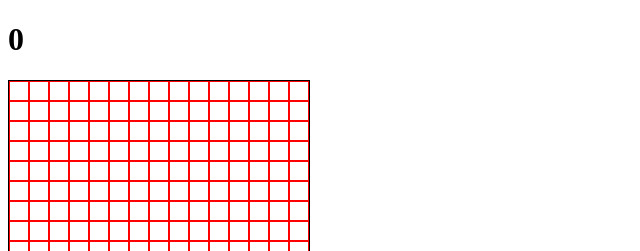
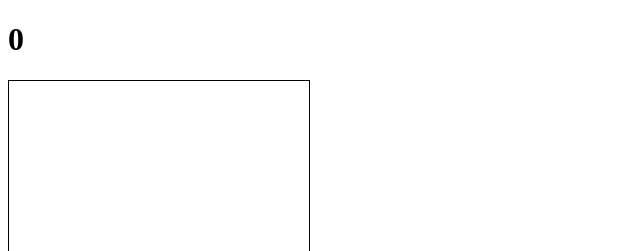
Before and after one commit to AmirMohammadAlirezaei/space-invaders, a plain HTML site: page index.html in a window 1280 px wide. Shown: the top 251 px of the page, without its empty margins (0-640 px from the left). Drawn offline with Linux system fonts and the light colour scheme.

Commit message:
const squares

```diff
--- a/app.js
+++ b/app.js
@@ -6,3 +6,5 @@ for (let i = 0; i < width * width; i++) {
   const squares = document.createElement("div");
   grid.appendChild(squares);
 }
+
+const squares = Array.from(document.querySelectorAll(".grid div"));
--- a/style.css
+++ b/style.css
@@ -9,6 +9,4 @@
 .grid div {
   width: 20px;
   height: 20px;
-  border: solid 1px red;
-  box-sizing: border-box;
 }
```
